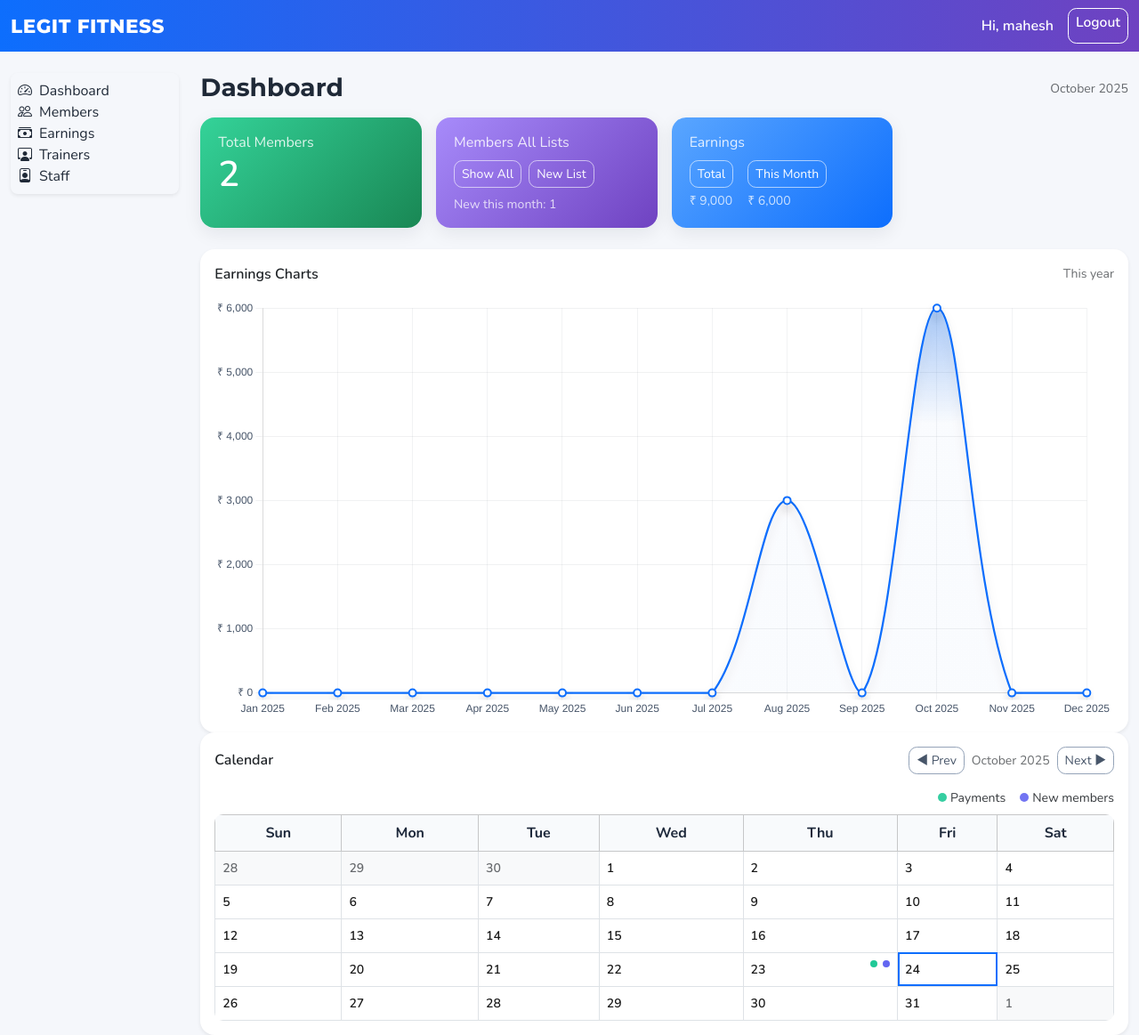
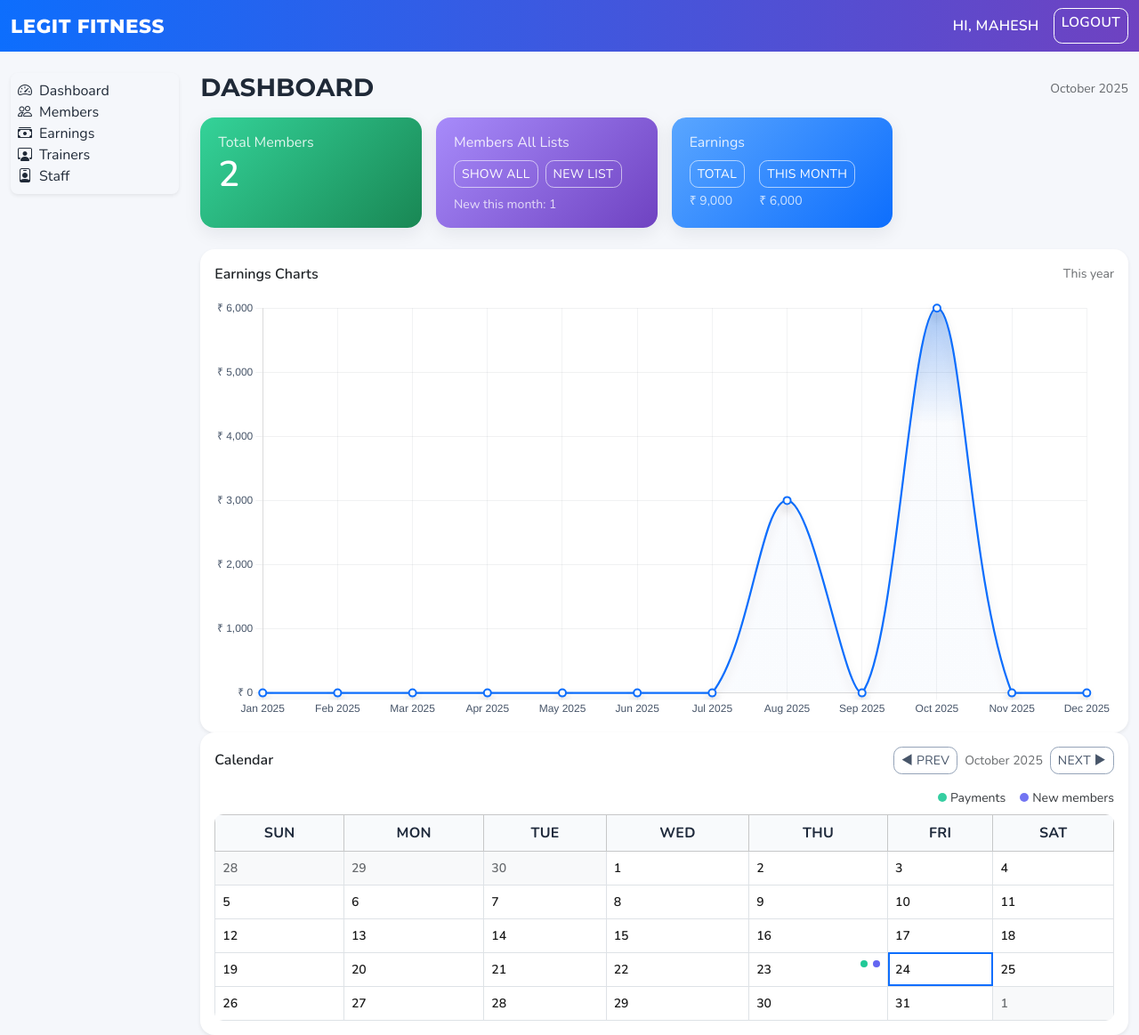
Before and after one commit to mahesh-spam55/Gym_management_system, a Django app: page / in a window 1280 px wide. Shown: the whole page at 89% size. Run offline with Django 5.2, Linux system fonts and the light colour scheme; a user stored in the database is signed in; data comes from the database, SQL or seed files in the repository.

Commit message:
UI: apply uppercase styling across headings, navbar, sidebar labels, buttons, table headers, and form labels

```diff
--- a/static/css/theme.css
+++ b/static/css/theme.css
@@ -17,7 +17,7 @@ body.theme-staff{ --lf-primary:#ec4899; --lf-purple:#db2777; }
 body.theme-trainers{ --lf-primary:#06b6d4; --lf-purple:#0ea5e9; }
 
 html,body{background:var(--lf-bg); font-family: 'Nunito', system-ui, -apple-system, Segoe UI, Roboto, 'Helvetica Neue', Arial, 'Noto Sans', 'Liberation Sans', sans-serif; color: var(--lf-text);}
-h1,h2,h3,h4,h5,h6{font-weight:700; font-family: 'Montserrat', 'Nunito', sans-serif}
+h1,h2,h3,h4,h5,h6{font-weight:700; font-family: 'Montserrat', 'Nunito', sans-serif; text-transform:uppercase}
 small,.small{opacity:.9}
 
 /* Navbar */
@@ -29,11 +29,12 @@ small,.small{opacity:.9}
 .navbar .btn:hover{background:rgba(255,255,255,.15)}
 
 .navbar .navbar-brand{font-family:'Montserrat','Nunito',sans-serif;font-weight:800;font-size:1.35rem;letter-spacing:.5px;text-transform:uppercase}
-.navbar .navbar-text{font-size:1rem;font-weight:600}
-.navbar .btn{font-size:.975rem;font-weight:600}
+.navbar .navbar-text{font-size:1rem;font-weight:600;text-transform:uppercase;letter-spacing:.3px}
+.navbar .btn{font-size:.975rem;font-weight:600;text-transform:uppercase;letter-spacing:.3px}
 
 /* Sidebar */
 .list-group .list-group-item{border:0;border-left:4px solid transparent;padding:.8rem 1rem;background:transparent;transition:all .15s ease}
+.list-group .list-group-item span{ text-transform:uppercase; letter-spacing:.3px }
 .list-group .list-group-item:hover{background:#e9f2ff;border-left-color:var(--lf-primary)}
 .list-group .list-group-item.active{background:#e9f2ff;color:var(--lf-text);border-left-color:var(--lf-primary)}
 
@@ -47,14 +48,16 @@ small,.small{opacity:.9}
 .btn-outline-secondary{color:var(--lf-primary);border-color:#b6cffd}
 .btn-outline-secondary:hover{background:#e9f2ff}
 .btn, .form-control, .form-select { border-radius: .6rem; }
+.btn{ text-transform:uppercase; letter-spacing:.3px }
 
 /* Tables */
-.table thead th{background:#eef2ff;border-bottom:0;color:#1e293b}
+.table thead th{background:#eef2ff;border-bottom:0;color:#1e293b;text-transform:uppercase;letter-spacing:.3px}
 .table{--bs-table-striped-bg:#f6f9ff}
 .table-bordered{border-radius:.6rem; overflow:hidden}
 
 /* Forms */
 .form-control,.form-select{border-color:#dbeafe}
+.form-label,label{ text-transform:uppercase; letter-spacing:.3px }
 .form-control:focus,.form-select:focus{border-color:var(--lf-primary);box-shadow:0 0 0 .2rem rgba(13,110,253,.15)}
 label{font-weight:500;color:#334155}
 
```
